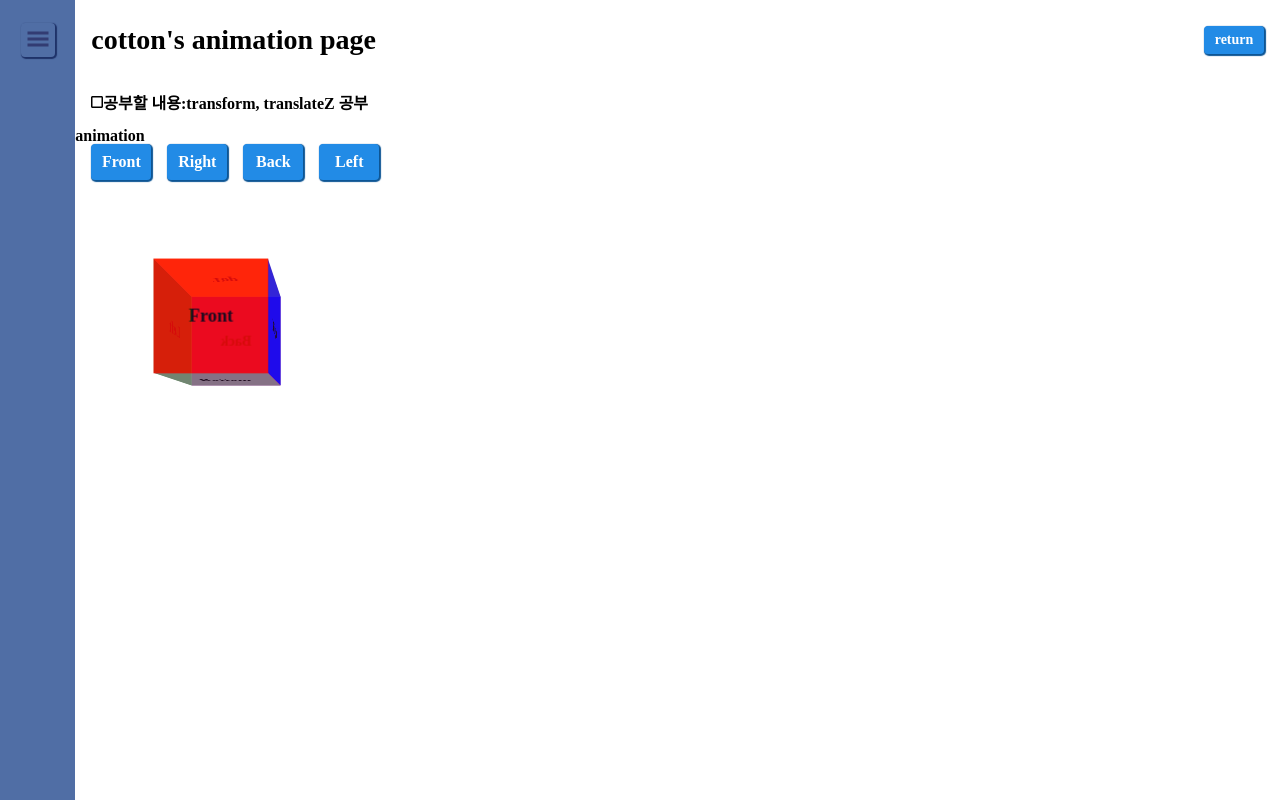
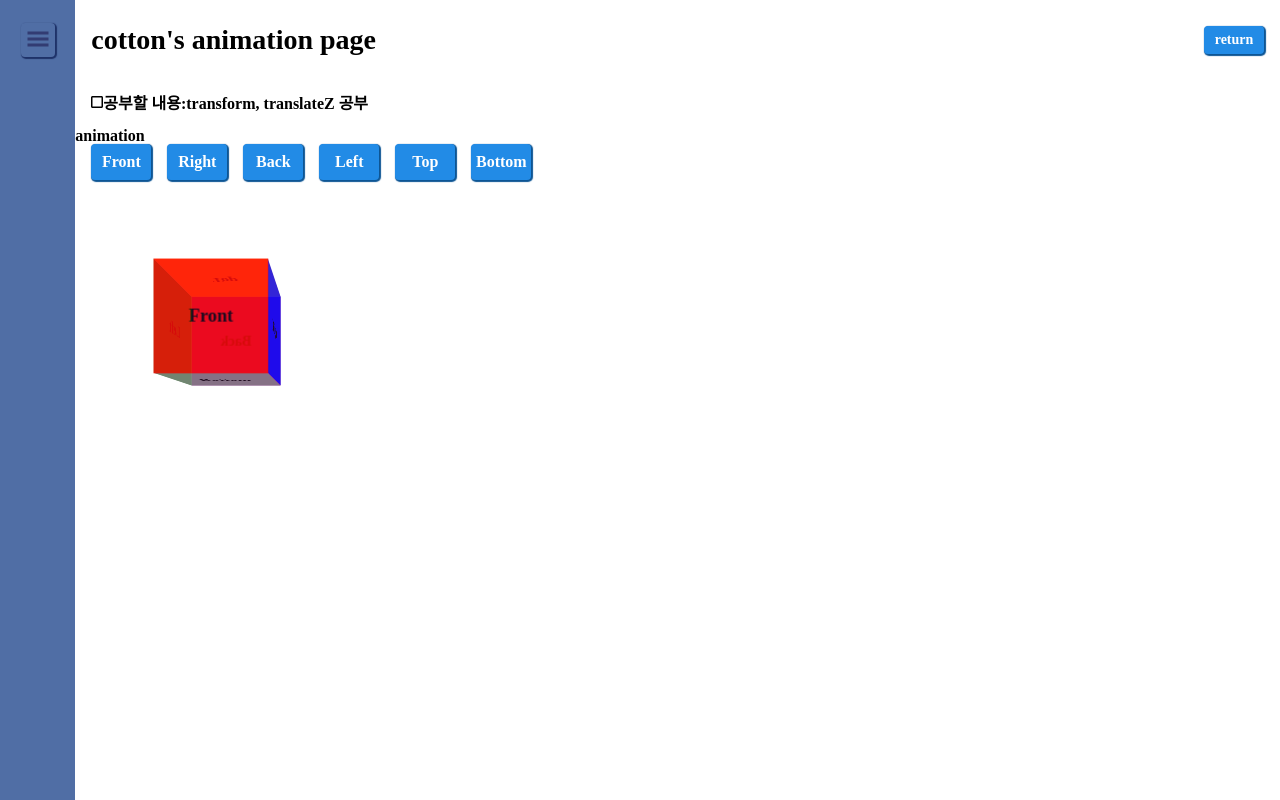
Before and after one commit to beomseok37/nextjs-practice, a Next.js app in the folder follow-todolist/: page /animation in a window 1280 px wide. Built offline with nearby package versions, Linux system fonts and the light colour scheme; a web font is replaced by a local one.

Commit message:
chore: top bottom 버튼 생성

```diff
--- a/follow-todolist/src/components/PracticeAnimation/index.tsx
+++ b/follow-todolist/src/components/PracticeAnimation/index.tsx
@@ -10,7 +10,7 @@ function PracticeAnimation(): ReactElement {
   const [frontAngle, setFrontAngle] = useState('0');
   const [topAngle, setTopAngle] = useState('90');
 
-  const sideList = ['Front', 'Right', 'Back', 'Left'];
+  const sideList = ['Front', 'Right', 'Back', 'Left', 'Top', 'Bottom'];
 
   const handleClick = (side: string) => {
     switch (side) {
```
